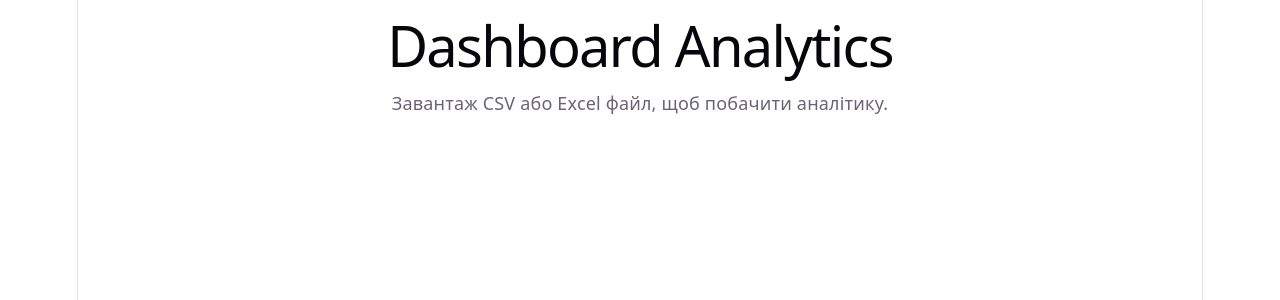
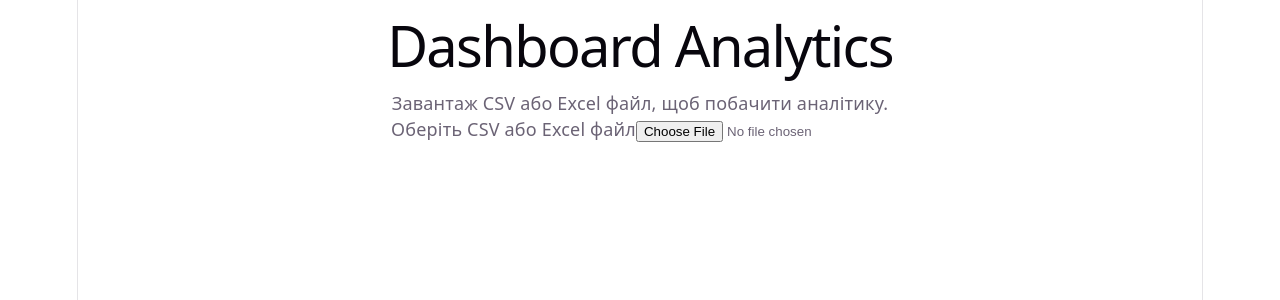
Before and after one commit to olehsochykanjr-boop/dashboard-analytics, a React (Vite) app: page / in a window 1280 px wide. Shown: the top 300 px of the page. Built offline with nearby package versions, Linux system fonts and the light colour scheme.

Commit message:
feat: render FileUpload on the main page

```diff
--- a/src/App.tsx
+++ b/src/App.tsx
@@ -1,8 +1,11 @@
+import FileUpload from './components/FileUpload'
+
 function App() {
   return (
     <main>
       <h1>Dashboard Analytics</h1>
       <p>Завантаж CSV або Excel файл, щоб побачити аналітику.</p>
+      <FileUpload />
     </main>
   )
 }
```
